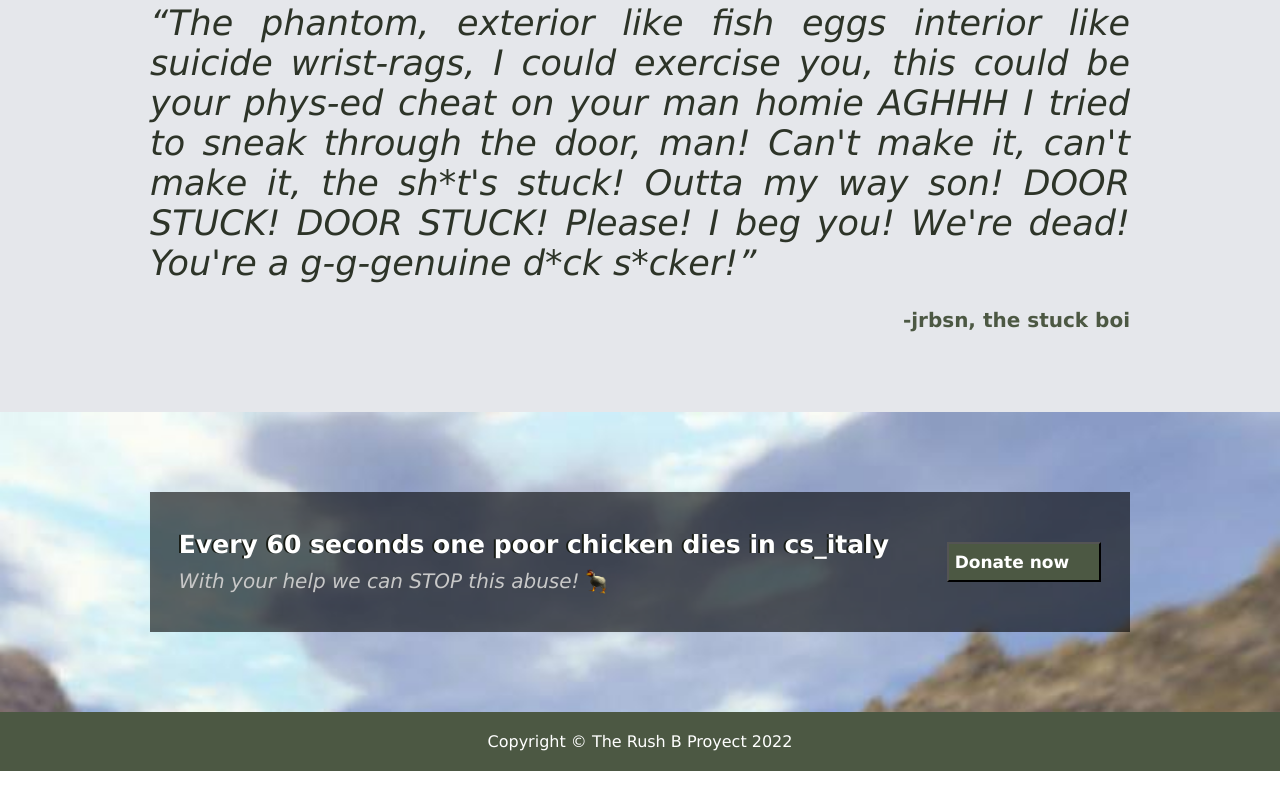
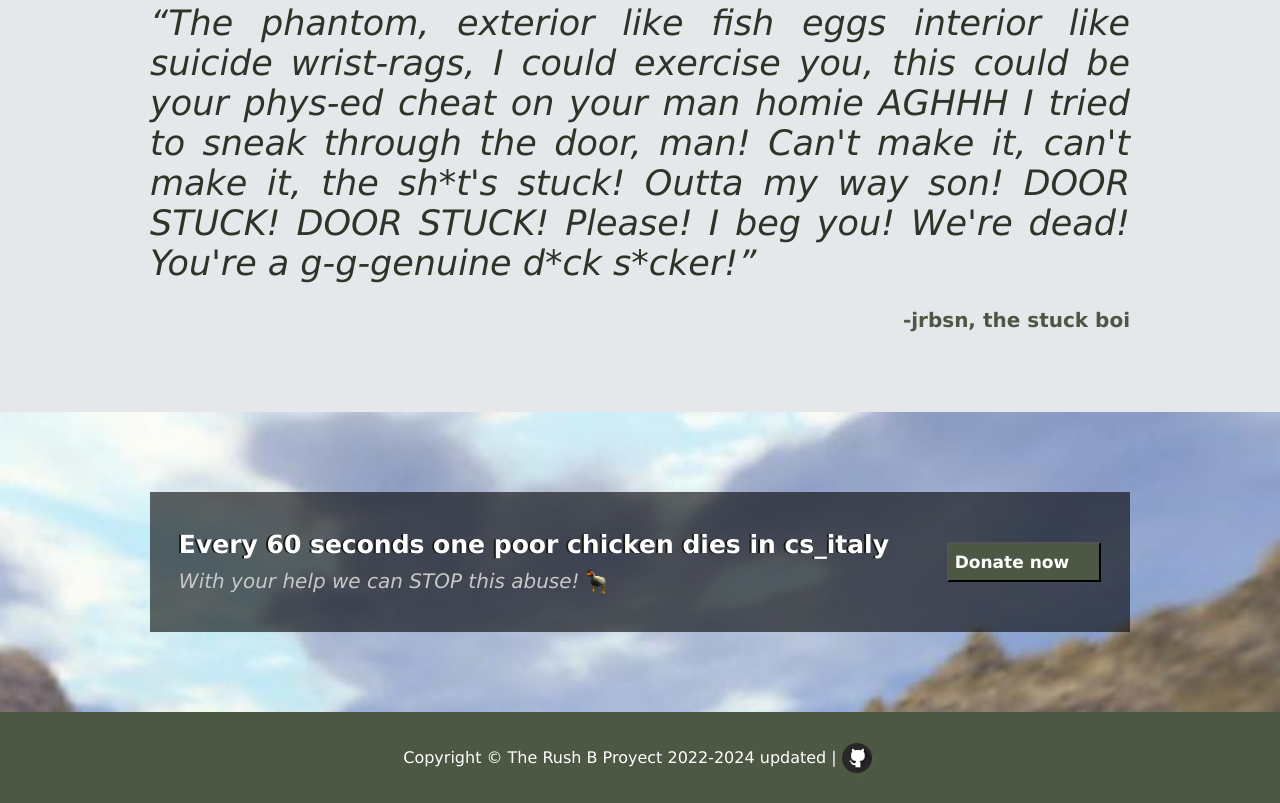
Before and after one commit to bracaruizm/odin-proyect-CS16, a plain HTML site: page index.html in a window 1280 px wide. Shown: the part 1966-2769 px from the top of the page. Before the commit the page ends 2737 px from the top, so only its background shows below. Drawn offline with Linux system fonts and the light colour scheme.

Commit message:
github img and link added on the footer

```diff
--- a/index.html
+++ b/index.html
@@ -127,9 +127,10 @@
             </div>
         </div>
         <div class="footer">
-            <div class="footer-text">
-                Copyright © The Rush B Proyect 2022
-            </div>
+            <p id="footer-text">Copyright © The Rush B Proyect 2022-2024 updated |  </p>
+            <a href="https://github.com/bracaruizm/odin-proyect-CS16" target="_blank>">
+                <img id="github-icon" src="./images/github-icon.png" alt="https://github.com/bracaruizm/odin-proyect-CS16">
+            </a>
         </div>
     </body>
 </html>
--- a/style.css
+++ b/style.css
@@ -248,15 +248,29 @@ body {
 
 .footer {
     display: flex;
-    flex-direction: column;
+    align-items: center;
+    justify-content: center;
+    flex-direction: row;
     background-color: #4C5843;
     padding: 20px;
 }
 
-.footer-text {
+.footer p#footer-text {
+    text-align: center;
     color: white;
-    text-align: center;
     font-family: Verdana;
+}
+
+.footer img#github-icon {
+    display: flex;
+    max-width: 40px;
+    max-height: auto;
+    transition: transform 0.3s, filter 0.3s;
+}
+
+#github-icon:hover {
+    transform: scale(1.2);
+    filter:brightness(1.4);
 }
 
 li {
```
Also changed, not shown: images/github-icon.png (added).
